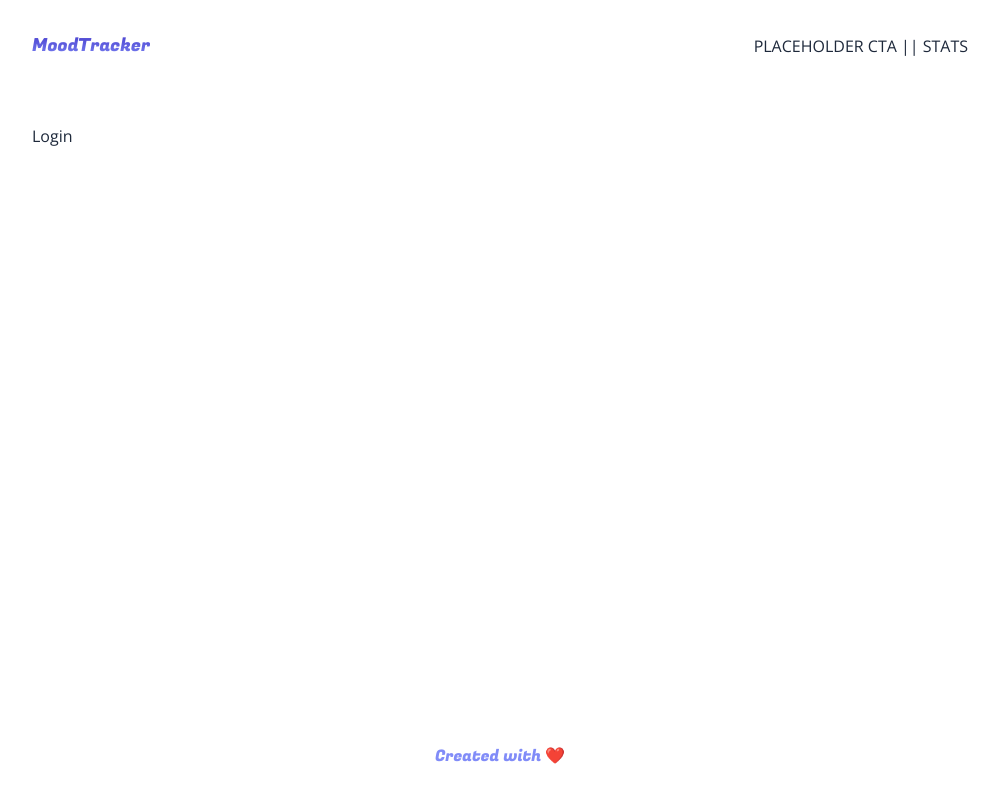
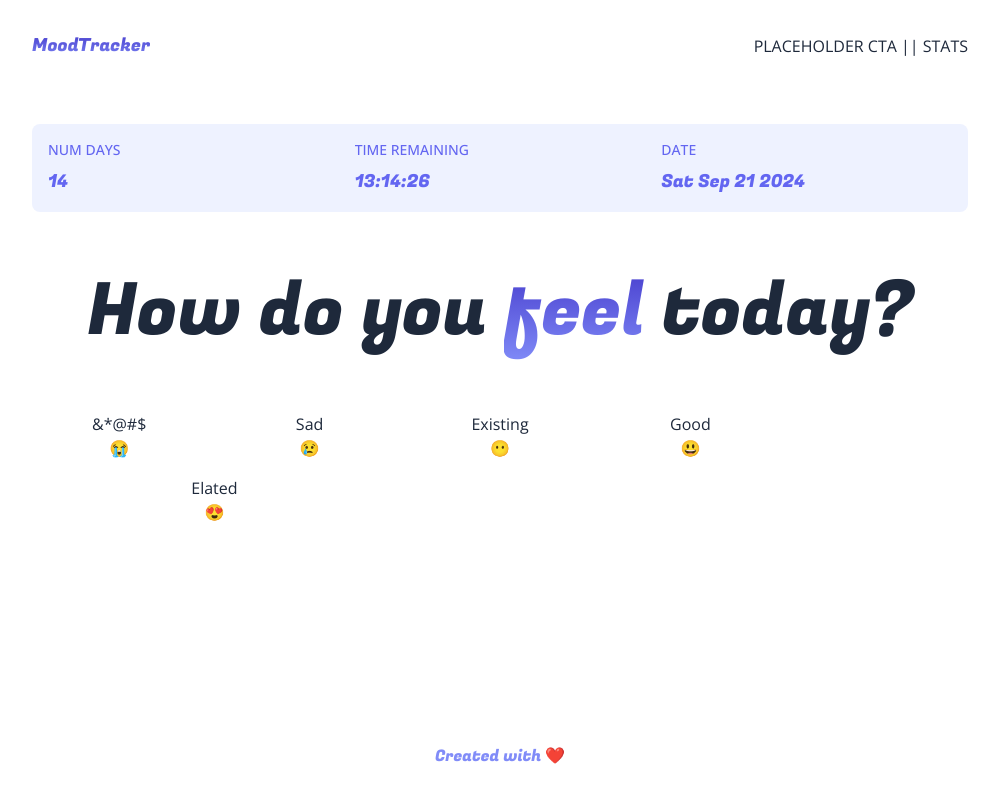
Before and after one commit to bitardev/mood-tracker, a Next.js app: page /dashboard in a window 1280 px wide. Shown: the whole page, without its empty margins (140-1139 px from the left). Built offline with nearby package versions, Linux system fonts and the light colour scheme.

Commit message:
Add static data to visualize the UI

```diff
--- a/app/dashboard/page.js
+++ b/app/dashboard/page.js
@@ -7,7 +7,7 @@ export const metadata = {
   description: "Track your daily mood every day of the year!",
 };
 export default function DashboardPage() {
-  const isAtuthenticated = false;
+  const isAtuthenticated = true;
   let children = <Login />;
   if (isAtuthenticated) {
     children = <Dashboard />;
--- a/components/Button.js
+++ b/components/Button.js
@@ -3,12 +3,12 @@ import React from "react";
 const fugaz = Fugaz_One({ subsets: ["latin"], weight: ["400"] });
 
 export default function Button(props) {
-  const { text, dark } = props;
+  const { text, dark, full } = props;
   return (
     <button
       className={`border-solid rounded-full overflow-hidden border-2 border-indigo-600 duration-200 hover:opacity-60 ${
         dark ? "text-white bg-indigo-600 " : "text-indigo-600 "
-      }`}
+      } ${full ? 'grid place-items-center w-full':''}`}
     >
       <p
         className={`${fugaz.className} px-6 sm:px-10 whitespace-nowrap py-2 sm:py-3`}
--- a/components/Dashboard.js
+++ b/components/Dashboard.js
@@ -1,7 +1,51 @@
-import React from 'react'
+import { Fugaz_One } from "next/font/google";
+import React from "react";
+const fugaz = Fugaz_One({ subsets: ["latin"], weight: ["400"] });
 
 export default function Dashboard() {
+  const statuses = {
+    num_days: 14,
+    time_remaining: "13:14:26",
+    date: new Date().toDateString(),
+  };
+  const moods = {
+    "&*@#$": "😭",
+    Sad: "😢",
+    Existing: "😶",
+    Good: "😃",
+    Elated: "😍",
+  };
   return (
-    <div>Dashboard</div>
-  )
+    <div className="flex flex-col flex-1 gap-8 sm:gap-12 md:gap-16">
+      <div className="grid grid-cols-3 bg-indigo-50 text-indigo-500 rounded-lg p-4 gap-4">
+        {Object.keys(statuses).map((status, statusIndex) => {
+          return (
+            <div className="flex flex-col gap-1 sm:gap-2" key={statusIndex}>
+              <p className="font-medium uppercase text-xs sm:text-sm truncate">
+                {status.replaceAll("_", " ")}
+              </p>
+              <p className={`${fugaz.className} text-base sm:text-lg truncate`}>
+                {statuses[status]}
+              </p>
+            </div>
+          );
+        })}
+      </div>
+      <h4
+        className={`${fugaz.className} text-5xl sm:text-6xl md:text-7xl text-center`}
+      >
+        How do you <span className="textGradient">feel</span> today?
+      </h4>
+      <div className="grid grid-cols-2 md:grid-cols-5 gap-4">
+        {Object.keys(moods).map((mood, moodIndex) => {
+          return (
+            <button className={`${moodIndex === 4 ? 'col-span-2':''}`} key={moodIndex}>
+              <p>{mood}</p>
+              <p>{moods[mood]}</p>
+            </button>
+          );
+        })}
+      </div>
+    </div>
+  );
 }
--- a/components/Login.js
+++ b/components/Login.js
@@ -1,7 +1,21 @@
-import React from 'react'
+import { Fugaz_One } from "next/font/google";
+import React from "react";
+import Button from "./Button";
+const fugaz = Fugaz_One({ subsets: ["latin"], weight: ["400"] });
 
 export default function Login() {
   return (
-    <div>Login</div>
-  )
+    <div className="flex flex-col flex-1 justify-center items-center gap-4">
+      <h3 className={`${fugaz.className} text-4xl sm:text-5xl md:text-6xl`}>
+        Log In / Register
+      </h3>
+      <p>You&apos;re one step away!</p>
+      <input className="w-full max-w-[400px] mx-auto px-3 duration-200 hover:border-indigo-600 focus:border-indigo-600 py-2 sm:py-3 border-2 border-solid border-indigo-400 rounded-full outline-none" placeholder="Email" />
+      <input className="w-full max-w-[400px] mx-auto px-3 duration-200 hover:border-indigo-600 focus:border-indigo-600 py-2 sm:py-3 border-2 border-solid border-indigo-400 rounded-full outline-none" placeholder="Password" type="password" />
+      <div className="max-w-[400px] w-full mx-auto">
+        <Button text="Submit" full />
+      </div>
+      <p className="text-center">Don&apos;t have an account? <span className="text-indigo-600">Sign Up</span></p>
+    </div>
+  );
 }
```
